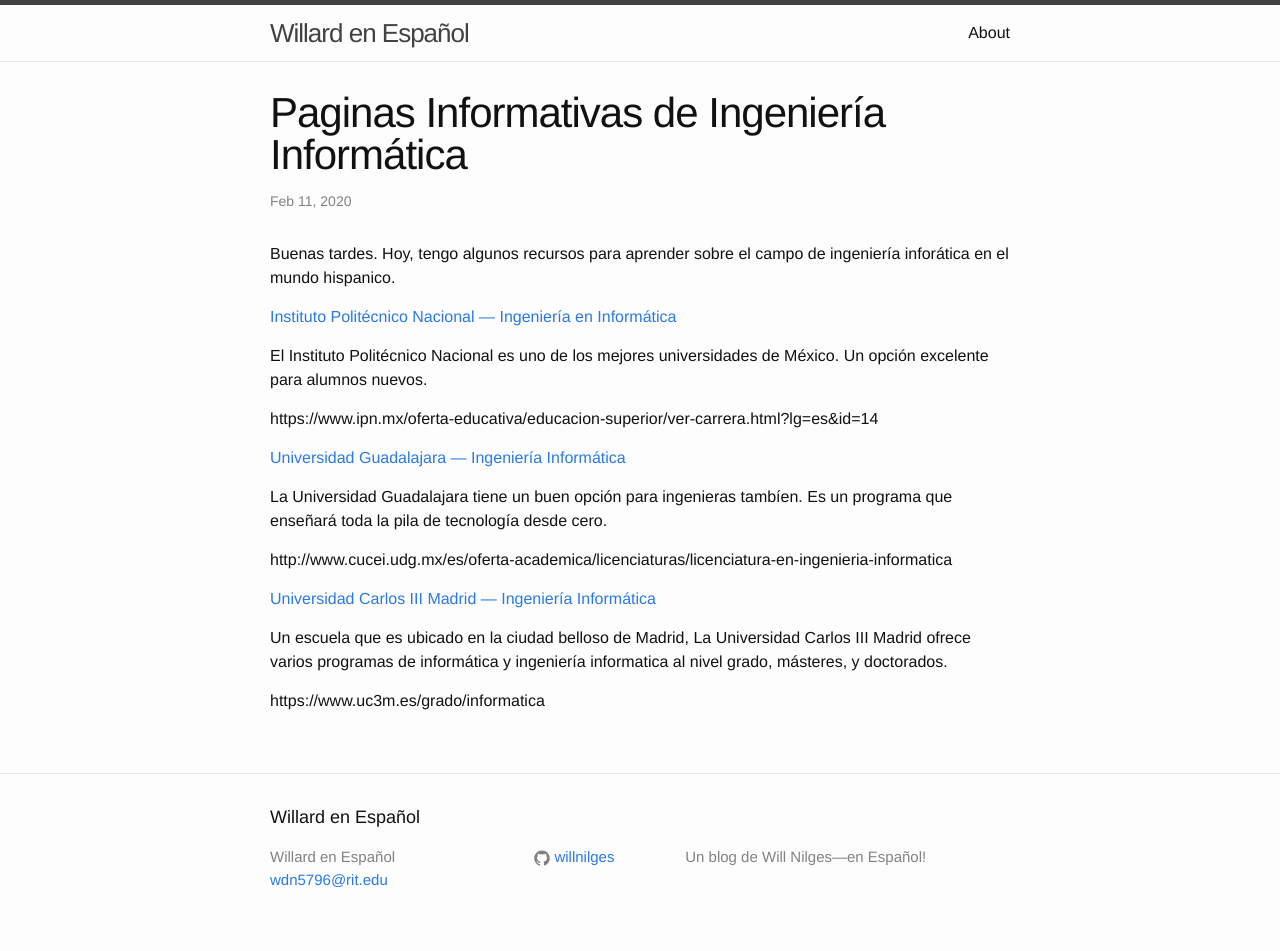
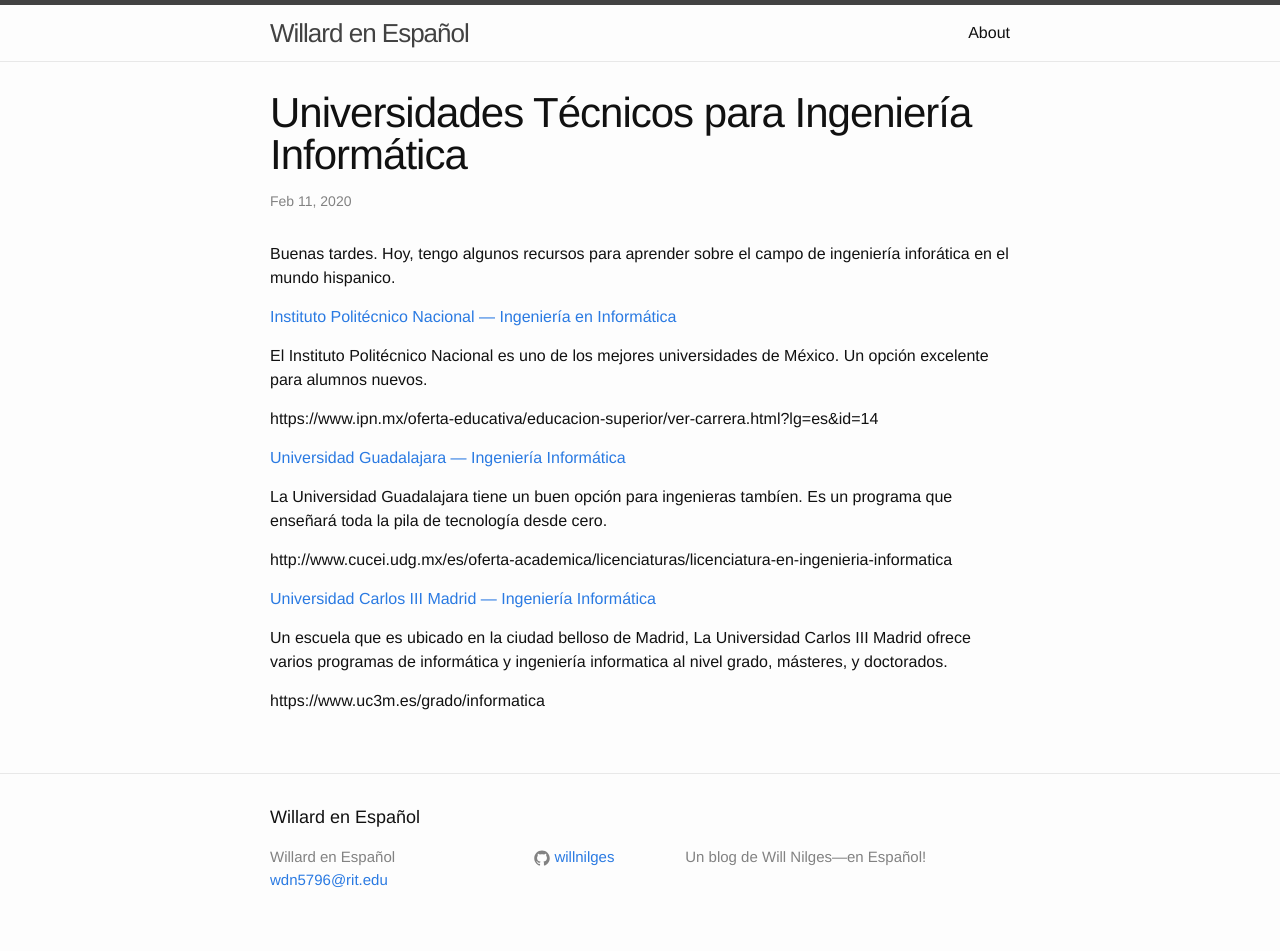
Before and after one commit to WillNilges/willard-en-espanol, a Jekyll site: the page built from _posts/2020-02-11-universidades-tecnicos-hispanicos.markdown, in a window 1280 px wide. Built offline with Jekyll 4.4.1, drawn with Linux system fonts in a browser that asks for light colours.

Commit message:
Correcta un error.

```diff
--- a/_posts/2020-02-11-universidades-tecnicos-hispanicos.markdown
+++ b/_posts/2020-02-11-universidades-tecnicos-hispanicos.markdown
@@ -1,6 +1,6 @@
 ---
 layout: post
-title:  "Paginas Informativas de Ingeniería Informática"
+title:  "Universidades Técnicos para Ingeniería Informática"
 date:   2020-02-11 17:31:23 -0500
 categories: template
 ---
```
